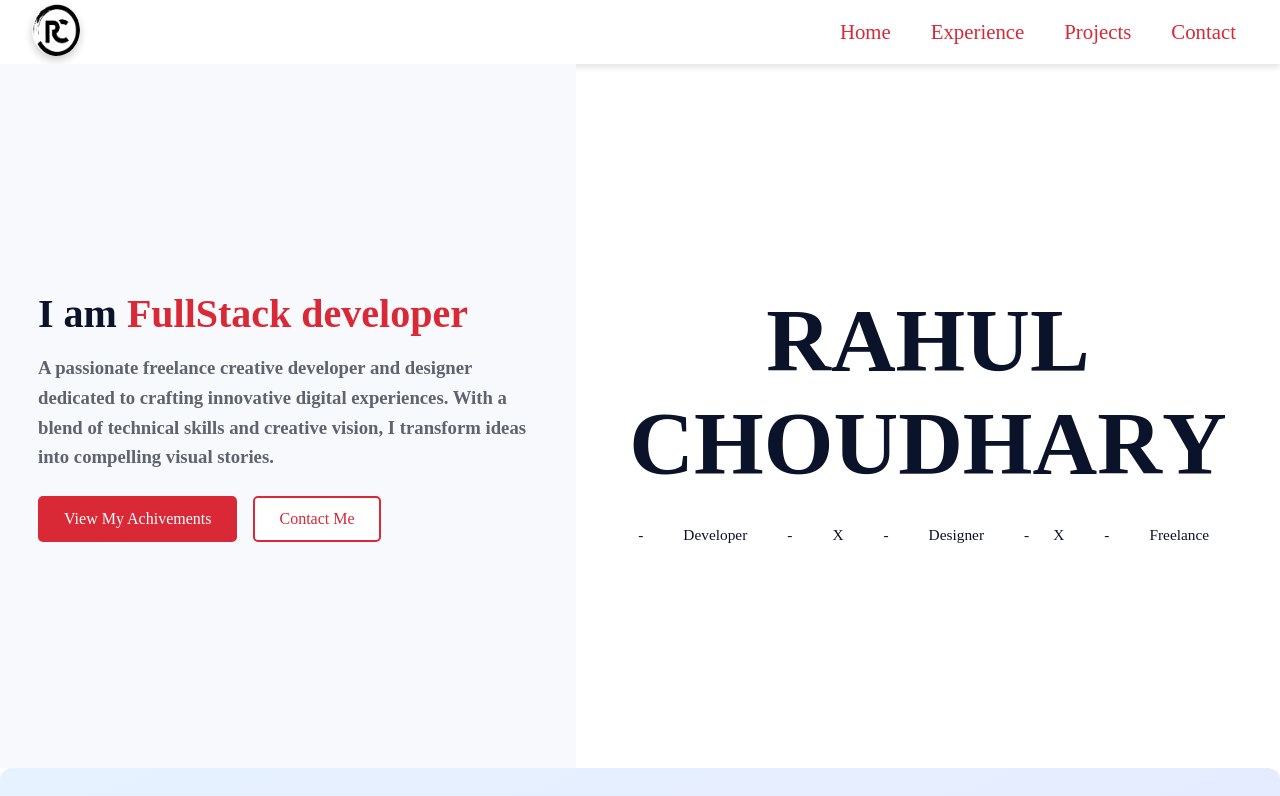
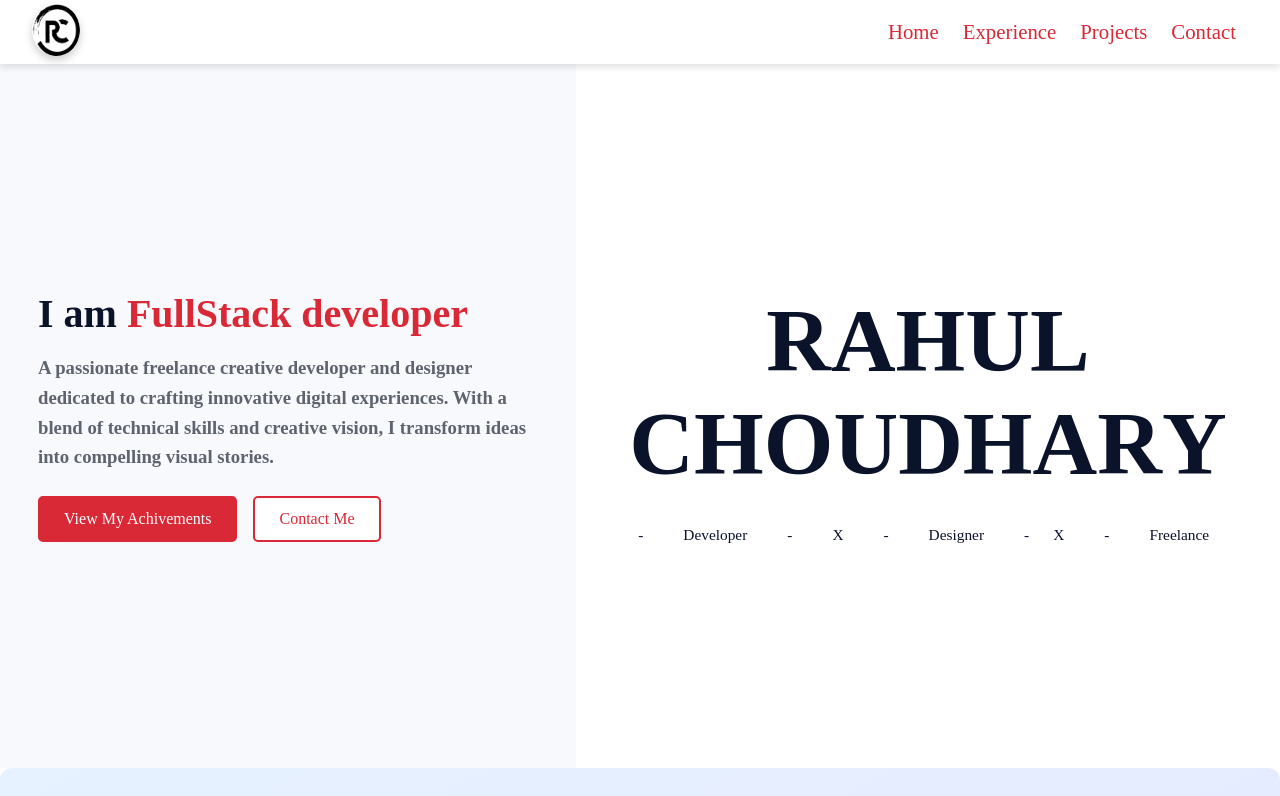
Before and after one commit to rahulchaudhary15720/Portfolio, a React (Vite) app: page / in a window 1280 px wide. Shown: the top 796 px of the page. Built offline with nearby package versions, Linux system fonts and the light colour scheme.

Commit message:
Error resolved

```diff
--- a/src/components/navbar/Navbar.jsx
+++ b/src/components/navbar/Navbar.jsx
@@ -1,41 +1,59 @@
-// import React from 'react';
-import React, { useState } from "react"
-import logo from '../../assets/Images/logo.png'
-import { Link } from "react-router-dom"
-import { motion } from "framer-motion"
-import {  FaBars, FaTimes } from "react-icons/fa"
-// import Admin from '../../assets/Images/Photo.img'
-import "./Navbar.css"
+import React, { useState } from "react";
+import { NavLink, Link } from "react-router-dom";
+import { motion } from "framer-motion";
+import { FaBars, FaTimes } from "react-icons/fa";
+import Admin from "../../assets/Images/logo.png"; // Adjust the path if necessary
+import "./navbar.css";
 
 const Navbar = () => {
-  const [isOpen, setIsOpen] = useState(false)
+  const [isOpen, setIsOpen] = useState(false);
 
   const toggleMenu = () => {
-    setIsOpen(!isOpen)
-  }
+    setIsOpen(!isOpen);
+  };
 
   const menuVariants = {
     open: { opacity: 1, x: 0 },
     closed: { opacity: 0, x: "-100%" },
-  }
+  };
 
   return (
     <nav className="navbar">
       <div className="navbar-container">
         <div className="navbar-content">
           <div className="navbar-logo">
-            <Link to="/" className="logo-link">
-              <motion.div whileHover={{ scale: 1.06 }} whileTap={{ scale: 0.9 }}>
-              <img src={logo} alt="icon" />
+            <NavLink to="/" className="logo-link">
+              <motion.div whileHover={{ scale: 1.1 }} whileTap={{ scale: 0.9 }}>
+                <img src={Admin} alt="User" />
               </motion.div>
-            </Link>
+            </NavLink>
           </div>
           <div className="navbar-links-desktop">
             <div className="navbar-links">
-              <NavLink to="/">Home</NavLink>
-              <NavLink to="/experience">Experience</NavLink>
-              <NavLink to="/projects">Projects</NavLink>
-              <NavLink to="/contact">Contact</NavLink>
+              <NavLink
+                to="/"
+                className="nav-link" // Always apply 'nav-link'
+              >
+                Home
+              </NavLink>
+              <NavLink
+                to="/experience"
+                className="nav-link" // Always apply 'nav-link'
+              >
+                Experience
+              </NavLink>
+              <NavLink
+                to="/projects"
+                className="nav-link" // Always apply 'nav-link'
+              >
+                Projects
+              </NavLink>
+              <NavLink
+                to="/contact"
+                className="nav-link" // Always apply 'nav-link'
+              >
+                Contact
+              </NavLink>
             </div>
           </div>
           <div className="navbar-menu-button">
@@ -47,7 +65,7 @@ const Navbar = () => {
       </div>
 
       <motion.div
-        className="navbar-mobile"
+        className={`navbar-mobile ${isOpen ? "open" : ""}`} // Apply 'open' class conditionally
         initial="closed"
         animate={isOpen ? "open" : "closed"}
         variants={menuVariants}
@@ -69,16 +87,8 @@ const Navbar = () => {
         </div>
       </motion.div>
     </nav>
-  )
-}
-
-const NavLink = ({ to, children }) => (
-  <Link to={to} className="nav-link">
-    <motion.div whileHover={{ scale: 1.1 }} whileTap={{ scale: 0.9 }}>
-      {children}
-    </motion.div>
-  </Link>
-)
+  );
+};
 
 const MobileNavLink = ({ to, onClick, children }) => (
   <Link to={to} onClick={onClick} className="nav-link-mobile">
@@ -86,6 +96,6 @@ const MobileNavLink = ({ to, onClick, children }) => (
       {children}
     </motion.div>
   </Link>
-)
+);
 
-export default Navbar
+export default Navbar;
--- a/src/components/navbar/navbar.css
+++ b/src/components/navbar/navbar.css
@@ -1,7 +1,10 @@
+/* Basic navbar styles */
 .navbar {
-    /* background-color:var(--main-color); */
-    color: var(--btn-color);
-    box-shadow: 0 4px 6px rgba(0, 0, 0, 0.1);
+  background-color: var(--white-color); /* Use main color for background */
+  color: var(--btn-color); /* Use button color for text */
+  box-shadow: 0 4px 6px rgba(0, 0, 0, 0.1); /* Subtle shadow */
+  position: relative; /* Ensure proper stacking context */
+  z-index: 1000; /* Ensure it stays on top */
 }
 
 .navbar-container {
@@ -10,6 +13,7 @@
   padding: 0 1rem;
 }
 
+/* Media queries for responsive padding */
 @media (min-width: 640px) {
   .navbar-container {
     padding: 0 1.5rem;
@@ -29,39 +33,34 @@
   height: 4rem;
 }
 
+/* Logo styles */
 .navbar-logo {
   display: flex;
   align-items: center;
 }
 
 .logo-link img {
-    flex-shrink: 0; /* Prevents shrinking */
-    height: 3.3rem; /* Adjust height as needed */
-    width: 3rem; /* Adjust width as needed */
-    border-radius: 50%; /* Makes the image circular */
-    transition: transform 0.3s ease, box-shadow 0.3s ease; /* Adds a smooth transition effect */
-    box-shadow: 0 4px 8px rgba(0, 0, 0, 0.2); /* Adds a subtle shadow */
+  flex-shrink: 0;
+  height: 3.3rem;
+  width: 3rem;
+  border-radius: 50%;
+  transition: transform 0.3s ease, box-shadow 0.3s ease;
+  box-shadow: 0 4px 8px rgba(0, 0, 0, 0.2);
 }
 
-/* Optional hover effect */
 .logo-link img:hover {
-    transform: scale(1.05); /* Slightly enlarges the logo on hover */
-    box-shadow: 0 6px 12px rgba(0, 0, 0, 0.3); /* Darker shadow on hover for emphasis */
+  transform: scale(1.05);
+  box-shadow: 0 6px 12px rgba(0, 0, 0, 0.3);
 }
 
-  .logo-icon {
-    height: 2rem;
-    width: 2rem;
-    color: #fbbf24;
-  }
-
+/* Desktop navigation links (hidden by default on small screens) */
 .navbar-links-desktop {
-    display: none;
+  display: none; /* Hidden by default */
 }
 
 @media (min-width: 768px) {
   .navbar-links-desktop {
-      display: block;
+    display: block; /* Show on medium and larger screens */
   }
 }
 
@@ -75,28 +74,35 @@
   margin-left: 1rem;
 }
 
+/* Default link styles */
 .nav-link {
   color: var(--btn-color);
-    padding: 0.5rem 0.75rem;
+  padding: 0.5rem 0.75rem; /* Consistent padding */
   border-radius: 0.375rem;
-    font-size:1.3rem;
+  font-size: 1.3rem; /* Consistent font-size */
   font-weight: 500;
-    transition: background-color 0.3s, color 0.3s;
+  transition: background-color 0.3s, color 0.3s; /* Keep only color transitions */
   text-decoration: none;
+  display: inline-block; /* Make sure hover effect works properly */
+  margin: 0; /* Make sure there's no margin change */
+  border: none; /* Make sure there's no border */
+  line-height: normal; /* Make sure line-height is consistent */
 }
 
 .nav-link:hover {
   background-color: var(--second-color);
   color: var(--main-color);
+      padding: 0.5rem 0.75rem; /* Consistent padding */
 }
 
-  .navbar-menu-button {
-    display: block;
+/* Ensure no margin collapse on click */
+.navbar-links > * {
+  margin-bottom: 0; /* Reset margin if needed */
 }
 
 @media (min-width: 768px) {
   .navbar-menu-button {
-      display: none;
+    display: none; /* Hidden on medium and larger screens */
   }
 }
 
@@ -106,7 +112,7 @@
   justify-content: center;
   padding: 0.5rem;
   border-radius: 0.375rem;
-    color: #d1d5db;
+  color: var(--white-color); /* Use white color for the icon */
   background-color: transparent;
   border: none;
   cursor: pointer;
@@ -114,12 +120,12 @@
 }
 
 .menu-button:hover {
-    color: white;
-    background-color: #1e40af;
+  color: var(--btn-color); /* Change color on hover */
+  background-color: rgba(255, 255, 255, 0.1); /* Slightly lighter background */
 }
 
 .menu-button:focus {
-    outline: none;
+  outline: none; /* Remove default focus outline */
 }
 
 .menu-icon {
@@ -127,13 +133,28 @@
   width: 1.5rem;
 }
 
+/* Mobile navigation menu */
 .navbar-mobile {
-    display: block;
+  display: block; /* Shown on small screens */
+  position: absolute; /* Position it absolutely */
+  top: 100%; /* Below the navbar */
+  left: 0;
+  width: 100%;
+  background-color: var(--main-color); /* Match navbar background */
+  padding: 0.5rem;
+  box-shadow: 0 2px 4px rgba(0, 0, 0, 0.1);
+  transition: transform 0.3s ease; /* For smoother animation with framer-motion */
+  transform: translateX(-100%); /* Initially hidden */
+}
+
+/* Style when mobile menu is open */
+.navbar-mobile.open {
+  transform: translateX(0);
 }
 
 @media (min-width: 768px) {
   .navbar-mobile {
-      display: none;
+    display: none; /* Hidden on medium and larger screens */
   }
 }
 
@@ -142,7 +163,7 @@
 }
 
 .nav-link-mobile {
-    color: #d1d5db;
+  color: var(--btn-color);
   display: block;
   padding: 0.5rem 0.75rem;
   border-radius: 0.375rem;
@@ -153,7 +174,7 @@
 }
 
 .nav-link-mobile:hover {
-    background-color: var(--white-color);
+  background-color: var(--second-color);
   color: var(--main-color);
 }
 
@@ -161,6 +182,7 @@
   margin-top: 0.25rem;
 }
 
+/* Tooltip (if you still want it) */
 .tooltip {
   position: absolute;
   background-color: #333;
```
Lines whose indentation alone changed are shown as unchanged.
